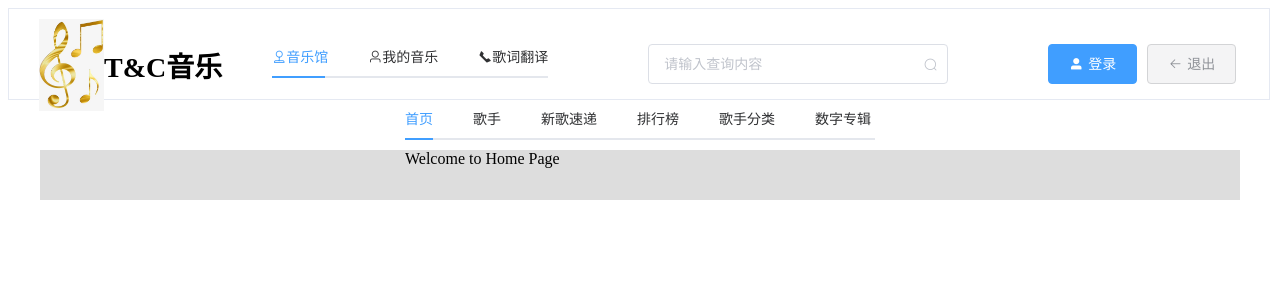
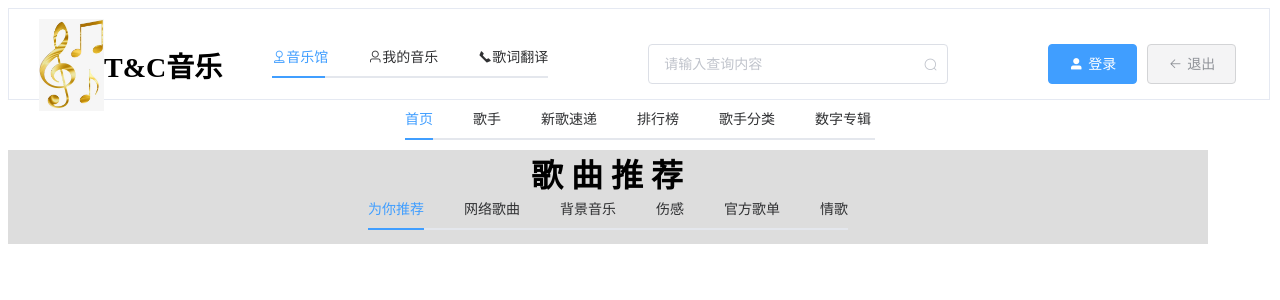
Before and after one commit to JCHappytime/Music-Vue, a Vue app: page /#/subHome in a window 1280 px wide. Shown: the top 300 px of the page. Built offline with nearby package versions, Linux system fonts and the light colour scheme.

Commit message:
增加swiper组件

```diff
--- a/package.json
+++ b/package.json
@@ -44,8 +44,10 @@
     "prettier": "^2.1.1",
     "sass": "^1.19.0",
     "sass-loader": "^8.0.0",
+    "swiper": "^4.0.7",
     "typescript": "~3.9.3",
     "uglifyjs-webpack-plugin": "^2.2.0",
+    "vue-awesome-swiper": "^4.1.1",
     "vue-cli-plugin-vuetify": "^2.0.7",
     "vue-eslint-parser": "^7.1.0",
     "vue-template-compiler": "^2.6.11",
--- a/src/views/Home/Home-Page.vue
+++ b/src/views/Home/Home-Page.vue
@@ -1,7 +1,17 @@
 <template>
   <div class="main-content">
     <div class="main-content-inner">
-      <div>Welcome to Home Page</div>
+      <div class="title">歌曲推荐</div>
+      <div class="tab-box">
+        <el-tabs v-model="activeName" @tab-click="handleClick">
+          <el-tab-pane label="为你推荐" name="recommend"></el-tab-pane>
+          <el-tab-pane label="网络歌曲" name="netMusic"></el-tab-pane>
+          <el-tab-pane label="背景音乐" name="background"></el-tab-pane>
+          <el-tab-pane label="伤感" name="sad"></el-tab-pane>
+          <el-tab-pane label="官方歌单" name="official"></el-tab-pane>
+          <el-tab-pane label="情歌" name="loveSongs"></el-tab-pane>
+        </el-tabs>
+      </div>
     </div>
   </div>
 </template>
@@ -10,8 +20,11 @@
 export default {
   data() {
     return {
-      activeName: 'singer',
+      activeName: 'recommend',
     }
+  },
+  methods: {
+    handleClick() {},
   },
 }
 </script>
@@ -19,11 +32,21 @@ export default {
 <style lang="scss" scoped>
 .main-content {
   width: 1200px;
-  height: 50px;
-  margin: 0 auto;
   background-color: #ddd;
   .main-content-inner {
-    padding: 0 365px;
+    margin: 0 auto;
+    .title {
+      padding: 0 505px;
+      text-align: center;
+      letter-spacing: 8px;
+      font-weight: bold;
+      font-size: 32px;
+      width: 196px;
+      height: 40px;
+    }
+    .tab-box {
+      padding: 0 360px;
+    }
   }
 }
 </style>
```
Also changed, not shown: src/router/index.ts (+0 -16 lines), 1 other file (tests, documents, lock files or other folders).
